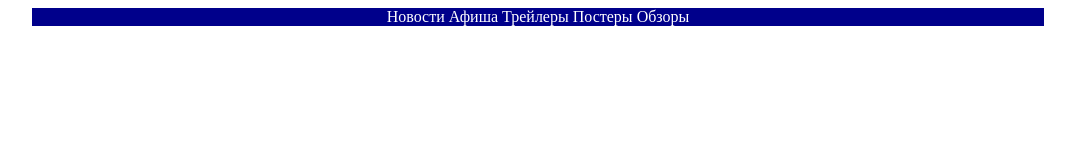
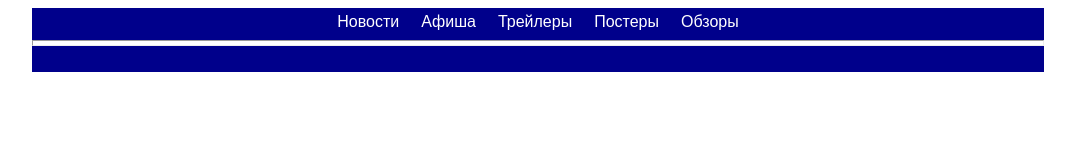
Before and after one commit to TaniaBiblis/movies, a plain HTML site: page index.html in a window 1280 px wide. Shown: the whole page, without its empty margins (102-1177 px from the left). Drawn offline with nearby package versions, Linux system fonts and the light colour scheme.

Commit message:
top menu centered line edded

```diff
--- a/css/generals.css
+++ b/css/generals.css
@@ -7,11 +7,14 @@
 
 .topmenuulli {
     display: inline;
+    margin-left: 9px;
+    margin-right: 9px;
 }
 
 .topmenuulli a {
     text-decoration: none;
     color: white;
+    font-family: 'Oswald', sans-serif;
 }
 
 #topmenu {
@@ -20,3 +23,8 @@
     width: 80%;
     background-color: #00008B;
 }
+hr {
+    height: 4px;
+    color: white;
+    background-color: white;
+}
--- a/index.html
+++ b/index.html
@@ -5,6 +5,9 @@
     <title>Welcome to Moviepug!</title>
 
     <link rel="stylesheet" type="text/css" href="css/generals.css">
+    <!--google fonts -->
+    <link href="https://fonts.googleapis.com/css?family=Oswald" rel="stylesheet">
+
 </head>
 <body>
 
@@ -17,7 +20,10 @@
             <li class="topmenuulli"><a href="">Постеры</a></li>
             <li class="topmenuulli"><a href="">Обзоры</a></li>
         </ul>
+        <hr>
+        <br>
     </div>
+
 </div>
 
 <div>
```
